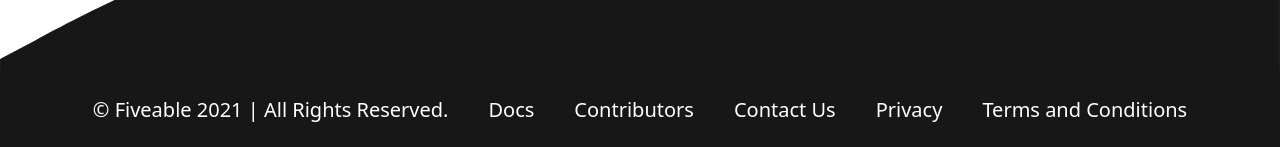
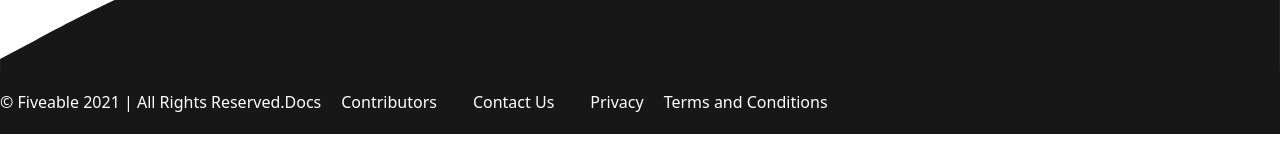
Before and after one commit to thinkfiveable/open, a Next.js app: page / in a window 1280 px wide. Shown: the part 1026-1173 px from the top of the page. Built offline with nearby package versions, Linux system fonts and the light colour scheme.

Commit message:
fix: bad class list, flexbox layout, hover on <a>

```diff
--- a/components/footer.js
+++ b/components/footer.js
@@ -8,26 +8,23 @@ export default function Footer() {
                     d="M0,288L40,266.7C80,245,160,203,240,176C320,149,400,139,480,138.7C560,139,640,149,720,165.3C800,181,880,203,960,197.3C1040,192,1120,160,1200,149.3C1280,139,1360,149,1400,154.7L1440,160L1440,320L1400,320C1360,320,1280,320,1200,320C1120,320,1040,320,960,320C880,320,800,320,720,320C640,320,560,320,480,320C400,320,320,320,240,320C160,320,80,320,40,320L0,320Z"
                 />
             </svg>
-            <div
-                className="
-                2xl:text-2xl xl:text-xl lg:text-lg md:text-base sm:text-sm text-xs
-                2xl:gap-20 xl:gap-10 lg:gap-10 md:gap-5 gap-2
-                md:h-20 sm:h-60 h-40 bg-black
-                text-white font-medium
-                flex flex-col md:flex-row justify-center items-center justify-items-center
-            ">
-                <div>&#169; Fiveable 2021 | All Rights Reserved.</div>
-                <div>Docs</div>
-                <div>Contributors</div>
-                <div>
-                    <a href="https://hi.fiveable.me/contact/">Contact Us</a>
+            <div className="bg-black text-white font-medium flex flex-col space-y-5 md:flex-row md:space-y-0 py-5">
+                <div className="flex-1- flex justify-between items-center pl-4 md:pl-0">
+                    <div>&#169; Fiveable 2021 | All Rights Reserved.</div>
                 </div>
-                <div>
-                    <a href="https://hi.fiveable.me/privacy-policy/">Privacy</a>
-                </div>
-                <div>
-                    <a href="https://hi.fiveable.me/terms-of-use/">Terms and Conditions</a>
-                </div>
+                <ul className="flex flex-col content-start md:flex-row space-y-5 md:space-x-5 md:space-y-0">
+                    <li>Docs</li>
+                    <li>Contributors</li>
+                    <li>
+                        <a className="hover:bg-white hover:bg-opacity-5 px-4 py-2 rounded-xl" href="https://hi.fiveable.me/contact/">Contact Us</a>
+                    </li>
+                    <li>
+                        <a href="https://hi.fiveable.me/privacy-policy/">Privacy</a>
+                    </li>
+                    <li>
+                        <a href="https://hi.fiveable.me/terms-of-use/">Terms and Conditions</a>
+                    </li>
+                </ul>
             </div>
         </div>
     );
```
